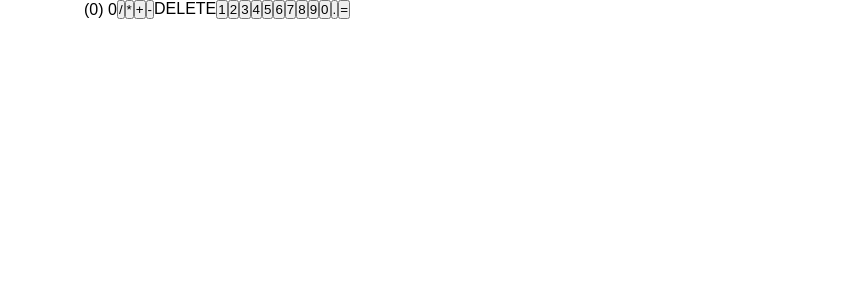
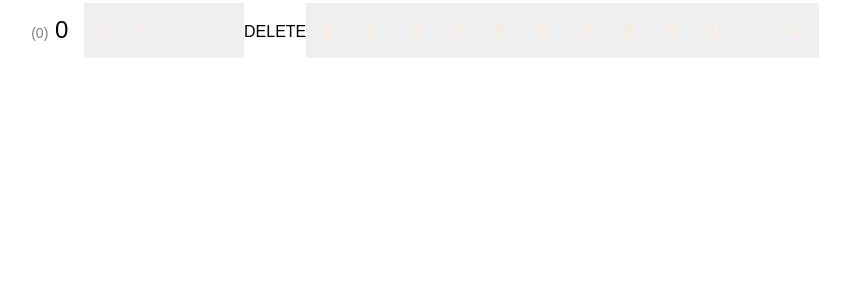
Before and after one commit to TempleKramer/react-calculator, a React (Create React App) app: page / in a window 1280 px wide. Shown: the top 300 px of the page, without its empty margins (423-1273 px from the left). Built offline with nearby package versions, Linux system fonts and the light colour scheme.

Commit message:
completed display and button in index.css

```diff
--- a/src/index.css
+++ b/src/index.css
@@ -24,3 +24,39 @@ body {
     align-items: center;
     justify-content: center;
 }
+
+.calculator {
+    width: 100%;
+    max-width: 400px;
+    background-color: antiquewhite;
+    border-radius: 16px;
+    overflow: hidden;
+    box-shadow: 0 px 2px 64px rgba(0,0,0,.2);
+}
+
+.display {
+    padding: 16px;
+    text-align: right;
+    background-color: var(--dark);
+    color: var(--light);
+    font-size: 24px;
+    font-weight: 300;
+}
+
+.display span {
+    font-size: 14px;
+    color: gray;
+
+}
+
+button {
+    appearance: none;
+    border: none;
+    outline: none;
+    color: antiquewhite;
+    font-size: 20px;
+    padding: 16px;
+    cursor: pointer;
+    transition: 0.4s;
+
+}
```
